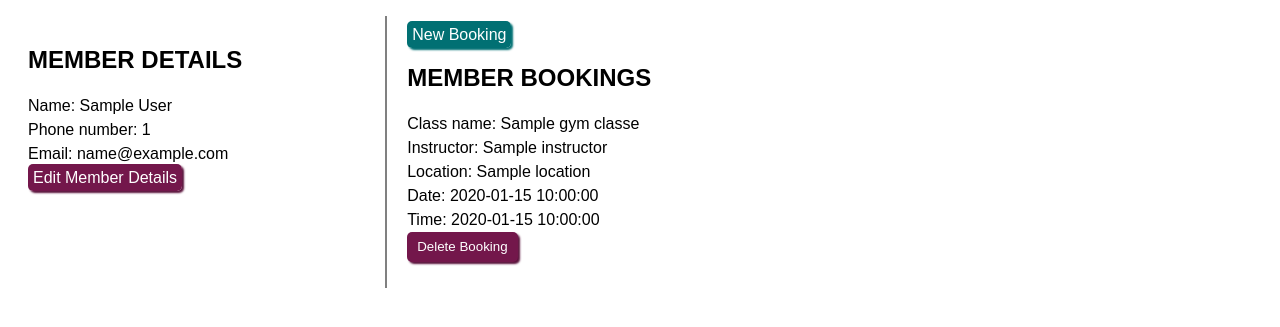
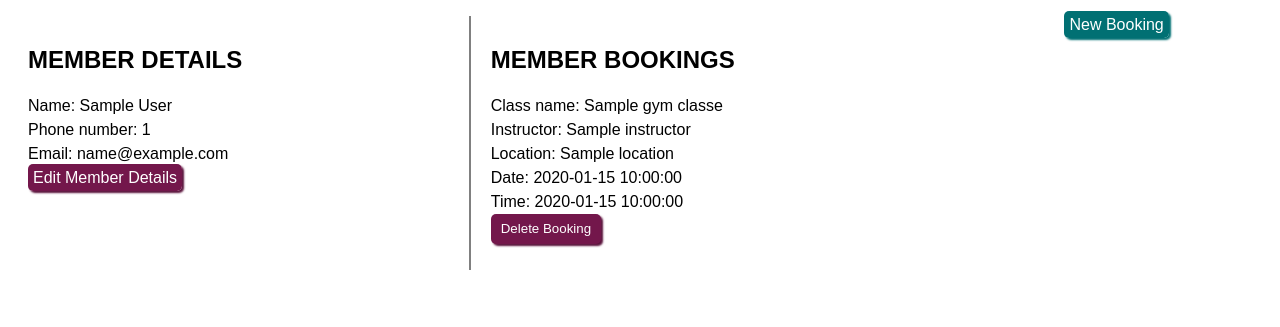
Before and after one commit to stephpaterson/python_project_gym_manager, a Flask app: page /members/1 in a window 1280 px wide. Shown: the part 137-464 px from the top of the page. Run offline with Flask 2, Linux system fonts and the light colour scheme; a database or web service that is not in the repository returns one stand-in record (values such as "Sample title"); some libraries are stand-ins or nearby versions.

Commit message:
all styling ok

```diff
--- a/static/index_pages.css
+++ b/static/index_pages.css
@@ -1,4 +1,5 @@
 .flex_table {
+    margin: auto;
     display: flex;
     flex-wrap: wrap;
     width: 90%;
@@ -17,3 +18,22 @@
     align-self: center;
     width: 90%;
 }
+
+.table_button {
+    white-space: nowrap;
+}
+
+.header_form>.text {
+    min-width: 30ch;
+}
+
+.header_form>.search_button {
+    width: fit-content;
+    background-color: grey;
+    color: white;
+    border: None;
+    border-radius: 5px;
+    padding: 0.25em 0.75em;
+    box-shadow: 2px 2px 2px black ;
+    min-height: 30px;
+}
--- a/static/show_pages.css
+++ b/static/show_pages.css
@@ -1,37 +1,32 @@
-.grid_show {
-    display: grid;
-    grid-template-areas:
-    'show booking';
-    grid-template-columns: 3fr 7fr;
+
+.flex_show ul{
+    list-style: none;
+    padding-left: 0;
+    line-height: 1.5;
 }
 
-.show_details {
-    grid-area: show;
-    min-width: 200px;
+.flex_show {
+    display: flex;
+    flex-flow: row wrap;
+    margin: auto;
+
+}
+
+.flex_show_details{
+    flex-grow: 2;
     border-right: grey solid 2px;
     padding: 10px 20px;
 }
 
-.booking_view {
-    grid-area: booking;
-    grid-template-areas:
-    '. button'
-    'show show'
-    ;
-    grid-template-columns: 7fr 3fr;
+.flex_show_bookings{
+    flex-grow: 3;
     padding: 10px 20px;
 }
 
-.book_button {
-    grid-area: button;
+.flex_book_button {
+    flex-grow: 1;
 }
 
-.show_booking {
-    grid-area: show;
+.capacity {
+    text-transform: uppercase;
 }
-
-.grid_show ul{
-    list-style: none;
-    padding-left: 0;
-    line-height: 1.5;
-}
--- a/templates/gym_class/index.html
+++ b/templates/gym_class/index.html
@@ -37,7 +37,7 @@
                     <td>
                     Spaces available
                     </td>
-                    <td><a class="book" href="/gym_classes/{{gym_class.id}}/bookings/new">Book a Place</a></td>
+                    <td class="table_button"><a class="book" href="/gym_classes/{{gym_class.id}}/bookings/new">Book a Place</a></td>
                     {% else %}
                     <td>
                     Class Full
@@ -46,7 +46,7 @@
                         Not available
                     </td>
                     {% endif %}
-                <td><a href="/gym_classes/{{gym_class.id}}">View Details</a></td>
+                <td class="table_button"><a href="/gym_classes/{{gym_class.id}}">View Details</a></td>
 
             </tr>
             {% endfor %}
--- a/templates/member/show.html
+++ b/templates/member/show.html
@@ -3,8 +3,8 @@
 {% block title %} Member Details {% endblock %}
 
 {% block content %}
-<main class="grid_show">
-    <aside class="show_details">
+<main class="flex_show">
+    <aside class="flex_show_details">
         <h2>Member Details</h2>
         <ul>
             <li>Name: {{ member.first_name }} {{ member.last_name }}</li>
@@ -13,11 +13,9 @@
             <li><a href="/members/{{ member.id }}/edit">Edit Member Details</a></li>
         </ul>
     </aside>
-    <section class="booking_view">
-        <section class="book_button">
-            <a class="book" href="/members/{{member.id}}/bookings/new">New Booking</a>
-        </section>
-        <section class="show_bookings">
+
+
+        <section class="flex_show_bookings">
             <h2>Member bookings</h2>
             <ul>
 
@@ -36,7 +34,11 @@
             </ul>
         </section>
 
+        <section class="flex_book_button">
+            <a class="book" href="/members/{{member.id}}/bookings/new">New Booking</a>
         </section>
+
+
 
 </main>
 
```
Also changed, not shown: templates/gym_class/show.html (+18 -21 lines), templates/member/index.html (+4 -4 lines). Lines whose indentation alone changed are shown as unchanged.
